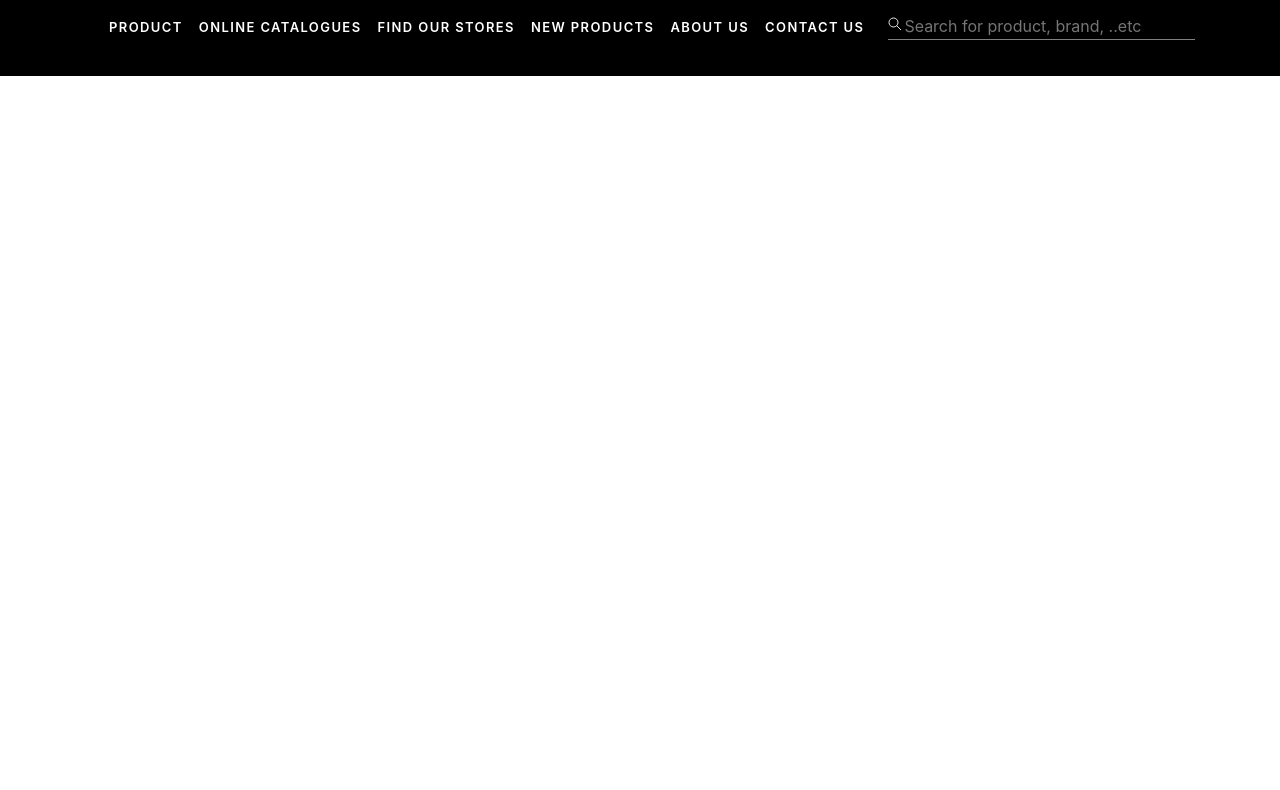
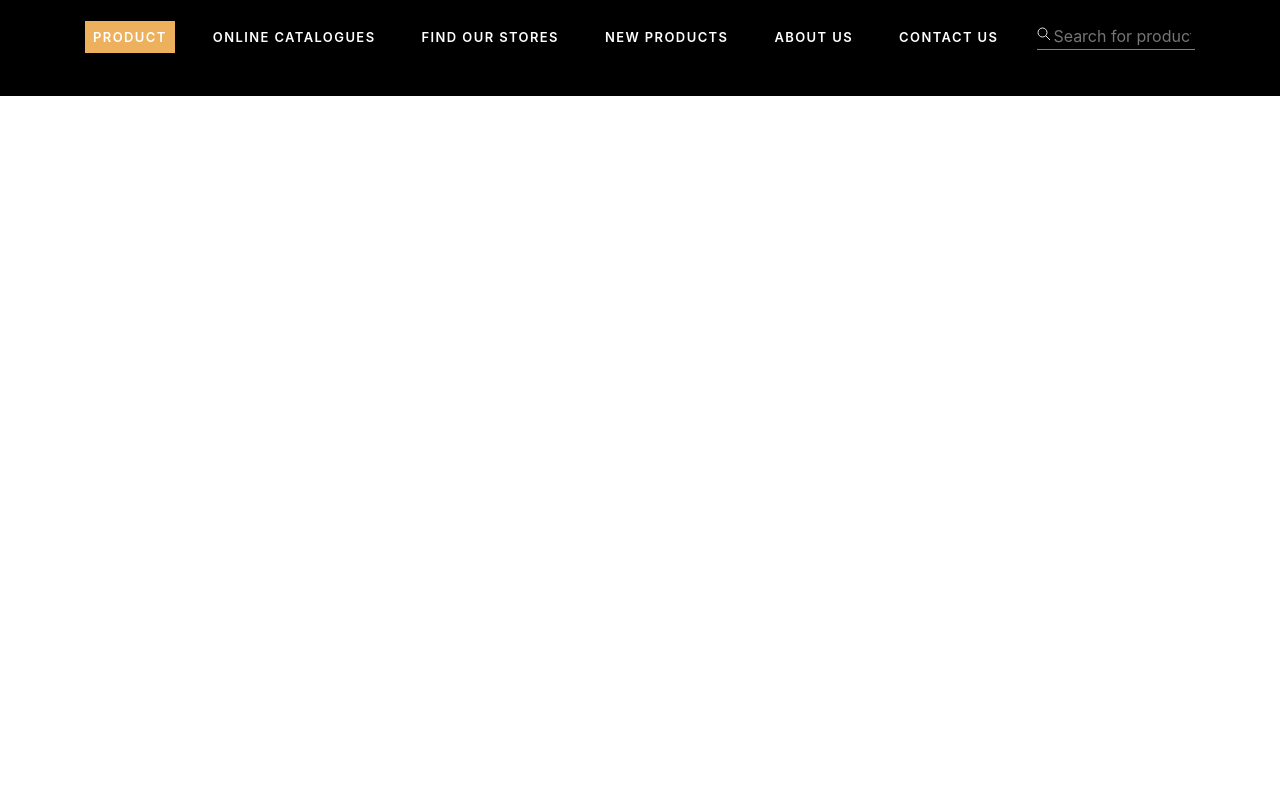
Before and after one commit to sajidaqadomi/Polska, a website: page src/index.html in a window 1280 px wide. Shown: the part 86-876 px from the top of the page. Drawn offline with Linux system fonts and the light colour scheme.

Commit message:
header v1.1 update active

```diff
--- a/src/css/sass/layout/_header.scss
+++ b/src/css/sass/layout/_header.scss
@@ -73,7 +73,16 @@ header {
             //     left: 0;
             // }
 
+            .navbar {
+                padding-left: 0 !important;
+
                 .nav-item {
+                    padding: 10px 15px !important;
+
+                    &:first-of-type {
+                        padding-left: 0 !important;
+                    }
+
                     .nav-link {
                         color: $mainFColor !important;
                         font-size: 13px;
@@ -83,7 +92,20 @@ header {
                         font-weight: 600;
                         line-height: 1.23;
                         letter-spacing: 1.4px;
+                        transition: all .3s ease-in-out;
+
+                        &:hover {
+                            background-color: rgba($subFColor, 1) !important
                         }
+                    }
+
+                    &.active {
+                        .nav-link {
+                            background-color: rgba($subFColor, 1) !important;
+                        }
+                    }
+                }
+
 
             }
 
--- a/src/index.html
+++ b/src/index.html
@@ -131,7 +131,7 @@
       <div id="menu" class="d-flex d-lg-none">
         <nav>
           <ul class="nav-list">
-            <li class="list-item">
+            <li class="list-item active">
               <a href="#" class="link"
                 >Product <i class="fa fa-angle-right icon"></i
               ></a>
--- a/src/js/main.js
+++ b/src/js/main.js
@@ -1,19 +1,27 @@
 $(function () {
-    let header = $('header');
-    let headerContent = $('.header .header-content')
-    let lowHead = $('.lower-header');
-    let upperHead = $('.upper-header');
-    let hamburgerIcon = $('.hamburger-icon');
-    let menu = $('#menu');
+    let header = $('header'),
+        headerContent = $('.header .header-content'),
+        lowHead = $('.lower-header'),
+        upperHead = $('.upper-header'),
+        hamburgerIcon = $('.hamburger-icon'),
+        navLink = $('.lower-header .nav-item .nav-link'),
+        menu = $('#menu');
     ///**********Dimentions********/
     let headerHeigh = headerContent.innerHeight();
     let lowHeadHeigh = lowHead.innerHeight();
     let upperHeadHeigh = upperHead.innerHeight();
     let menuWidth = menu.innerWidth();
     //************header**********/
-    function toggleStickyclass() {
-        lowHead.toogleClass('sticky');
-    }
+    // function toggleStickyclass() {
+    //     lowHead.toogleClass('sticky');
+    // }
+    ///***********nav*********/
+    navLink.on('click', function () {
+        $(this).parent().addClass('active').siblings().removeClass('active');
+
+    })
+
+
 
     //***********menu********/
     menu.css("left", -menuWidth);
```
Also changed, not shown: src/css/sass/abstracts/_mixins.scss (deleted, +0 -66 lines), dist/css/main.css, dist/index.html, dist/js/main.min.js, src/css/main.css, 4 other files. Lines whose indentation alone changed are shown as unchanged.
